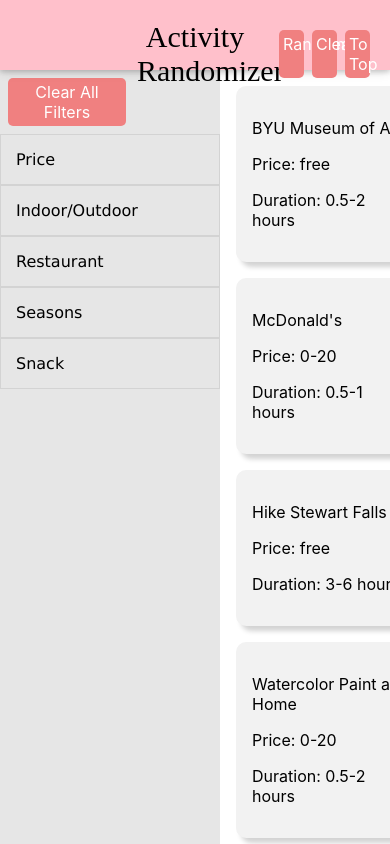
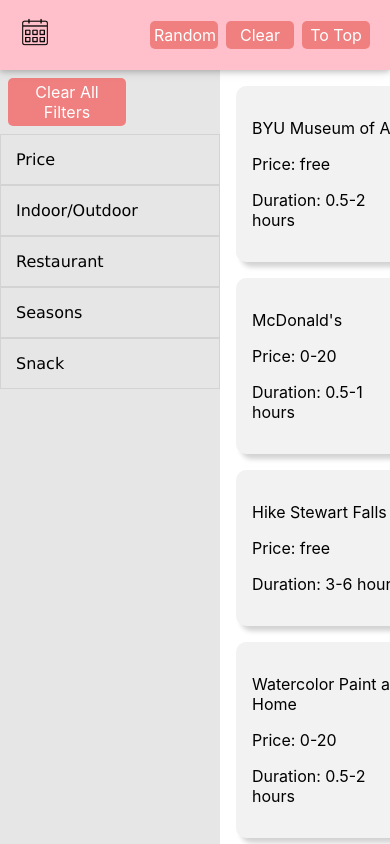
Before and after one commit to dallin35/activity-randomizer, a React (Create React App) app: page / in a window 390 px wide. Shown: the top 844 px of the page. Built offline with nearby package versions, Linux system fonts and the light colour scheme.

Commit message:
updates to make the website more responsive and mobile-friendly

```diff
--- a/src/App.css
+++ b/src/App.css
@@ -12,6 +12,7 @@
     animation: App-logo-spin infinite 20s linear;
   }
 }
+
 
 .App-header {
   background-color: #282c34;
@@ -37,6 +38,114 @@
   }
 }
 
+@media only screen and (min-width: 775px) {
+  .header-container {
+    background-color: pink;
+    position: fixed;
+    top: 0;
+    left: 0;
+    right: 0;
+    height: 70px;
+    display: grid;
+    grid-template-columns: 30% 40% 30%;
+    /* grid-template-rows: 70px; */
+    box-shadow: 0 2px 5px 0 rgba(0, 0, 0, 0.16), 0 2px 10px 0 rgba(0, 0, 0, 0.12);
+    align-items: center;
+    z-index: 10000;
+  }
+
+  .center-header {
+    /* background-color: lime; */
+    grid-column: 2 / 3;
+    grid-row: 1 / 2;
+    padding: 20px;
+    font-size: 30px;
+    font-weight: 700;
+    font-family: "Libre Baskerville", serif;
+    justify-content: center;
+    font-weight: normal;
+    text-align: center;
+    visibility: visible;
+  }
+
+  .center-header-sm {
+    grid-column: 2 / 3;
+    grid-row: 1 / 2;
+    padding: 20px;
+    font-size: 30px;
+    font-weight: 700;
+    font-family: "Libre Baskerville", serif;
+    justify-content: center;
+    font-weight: normal;
+    text-align: center;
+    visibility: hidden;
+  }
+
+  .right-header {
+    grid-column: 3 / 4;
+    grid-row: 1 / 2;
+    display: flex;
+    justify-content:flex-end;
+    padding: 1em;
+    font-weight: normal;
+    text-align: center;
+    display: flex;
+    /* flex-direction: row; */
+  }
+}
+
+.logo-img {
+  width: 30px;
+  height: 30px;
+}
+
+@media only screen and (max-width: 775px) {
+  .header-container {
+    background-color: pink;
+    position: fixed;
+    top: 0;
+    left: 0;
+    right: 0;
+    height: 70px;
+    display: grid;
+    grid-template-columns:60px 60px auto;
+    grid-template-rows: 70px;
+    box-shadow: 0 2px 5px 0 rgba(0, 0, 0, 0.16), 0 2px 10px 0 rgba(0, 0, 0, 0.12);
+    align-items: center;
+    z-index: 10000;
+  }
+
+  .center-header {
+    /* background-color: lime; */
+    visibility: hidden;
+  }
+
+  .center-header-sm {
+    grid-column: 1 / 2;
+    grid-row: 1 / 2;
+    padding: 20px;
+    font-size: 30px;
+    font-weight: 700;
+    font-family: "Libre Baskerville", serif;
+    justify-content: left;
+    font-weight: normal;
+    text-align: center;
+    visibility: visible;
+  }
+
+  .right-header {
+    grid-column: 2 / 3;
+    grid-row: 1 / 2;
+    display: flex;
+    justify-content:flex-end;
+    padding: 1em;
+    font-weight: normal;
+    text-align: center;
+    display: flex;
+    /* flex-direction: row; */
+  }
+}
+
 #selected-activity {
   display: block;
   height: 70px;
@@ -44,7 +153,7 @@
   visibility: hidden;
 }
 
-.header-container {
+/* .header-container {
   background-color: pink;
   position: fixed;
   top: 0;
@@ -53,11 +162,10 @@
   height: 70px;
   display: grid;
   grid-template-columns: 30% 40% 30%;
-  /* grid-template-rows: 70px; */
   box-shadow: 0 2px 5px 0 rgba(0, 0, 0, 0.16), 0 2px 10px 0 rgba(0, 0, 0, 0.12);
   align-items: center;
   z-index: 10000;
-}
+} */
 
 .center-header {
   /* background-color: lime; */
@@ -94,6 +202,7 @@
   color: white;
   word-wrap: normal;
   border-radius: 5px;
+  min-width: 60px;
   max-width: 20%;
   margin: 0.25em;
   padding: 0.25em;
--- a/src/header-container.js
+++ b/src/header-container.js
@@ -19,6 +19,9 @@ function HeaderContainer({ selectRandomActivity, clearRandomActivity }) {
         <div className="header-container">
             <div className="left-header"></div>
             <div className="center-header">Activity Randomizer</div>
+            <div className="center-header-sm">
+                <img className="logo-img" src="./logo.png" alt="Website Logo" />
+            </div>
             <div className="right-header">
                 <div className="random-button" onClick={handleRandomClick}>
                     Random
```
Also changed, not shown: src/App.js (+0 -19 lines), src/logo.png (added).
